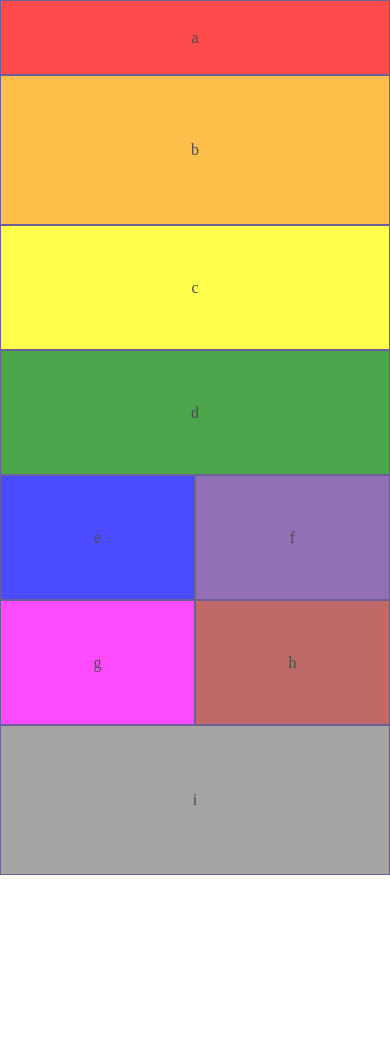
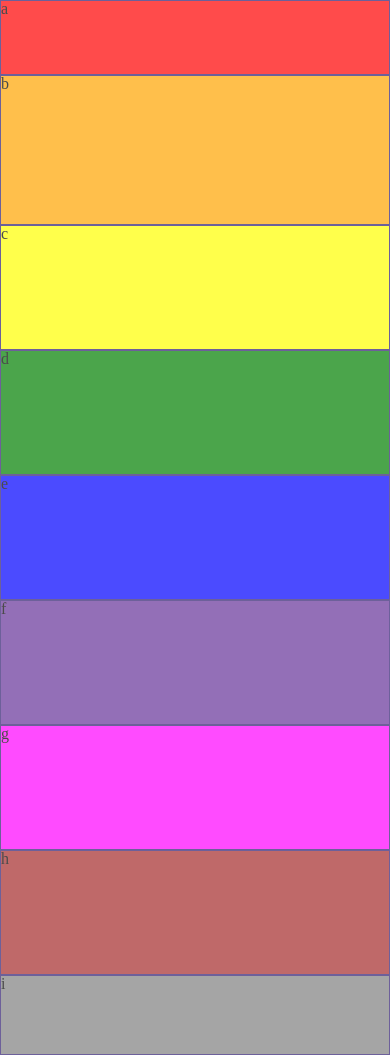
Before and after one commit to dcalhoun286/rwd-practice, a plain HTML site: page index.html in a window 390 px wide. Before the commit the page ends 875 px from the top, so only its background shows below. Drawn offline with Linux system fonts and the light colour scheme.

Commit message:
modified css for mobile phone viewports

```diff
--- a/css/base.css
+++ b/css/base.css
@@ -1,3 +1,8 @@
 * {
   box-sizing: border-box;
 }
+
+header, section, footer {
+  border: 1px solid #301d70;
+  opacity: 0.7;
+}
--- a/css/layout.css
+++ b/css/layout.css
@@ -2,9 +2,49 @@
 */
 
 body {
-  max-width: 480px;
+  display: flex;
+  flex-direction: column;
+}
+header {
+  height: 75px;
+}
+
+main > section:first-child {
+  height: 150px;
+}
+
+main > section:nth-child(2) {
+  height: 125px;
+}
+
+main > section:nth-child(3) {
+  height: 125px;
+}
+
+main > section:nth-child(4) {
+  height: 125px;
+}
+
+main > section:nth-child(5) {
+  height: 125px;
+}
+
+main > section:nth-child(6) {
+  height: 125px;
+}
+
+main > section:nth-child(7) {
+  height: 125px;
+}
+
+footer {
+  height: 80px;
+}
+
+@media screen and (min-width: 480px) {
+  body {
     margin: auto;
-  overflow: hidden;
+    overflow: scroll;
   }
 
   header {
@@ -49,7 +89,8 @@ footer {
     align-items: center;
   }
 
-@media (min-width: 768px) {
+}
+@media screen and (min-width: 768px) {
 
   header {
     height: 100px;
--- a/css/modules.css
+++ b/css/modules.css
@@ -4,11 +4,6 @@
 - font size
 - border design
 */
-
-header, section, footer {
-  border: 1px solid #301d70;
-  opacity: 0.7;
-}
 
 header {
   background-color: red;
```
Lines whose indentation alone changed are shown as unchanged.
